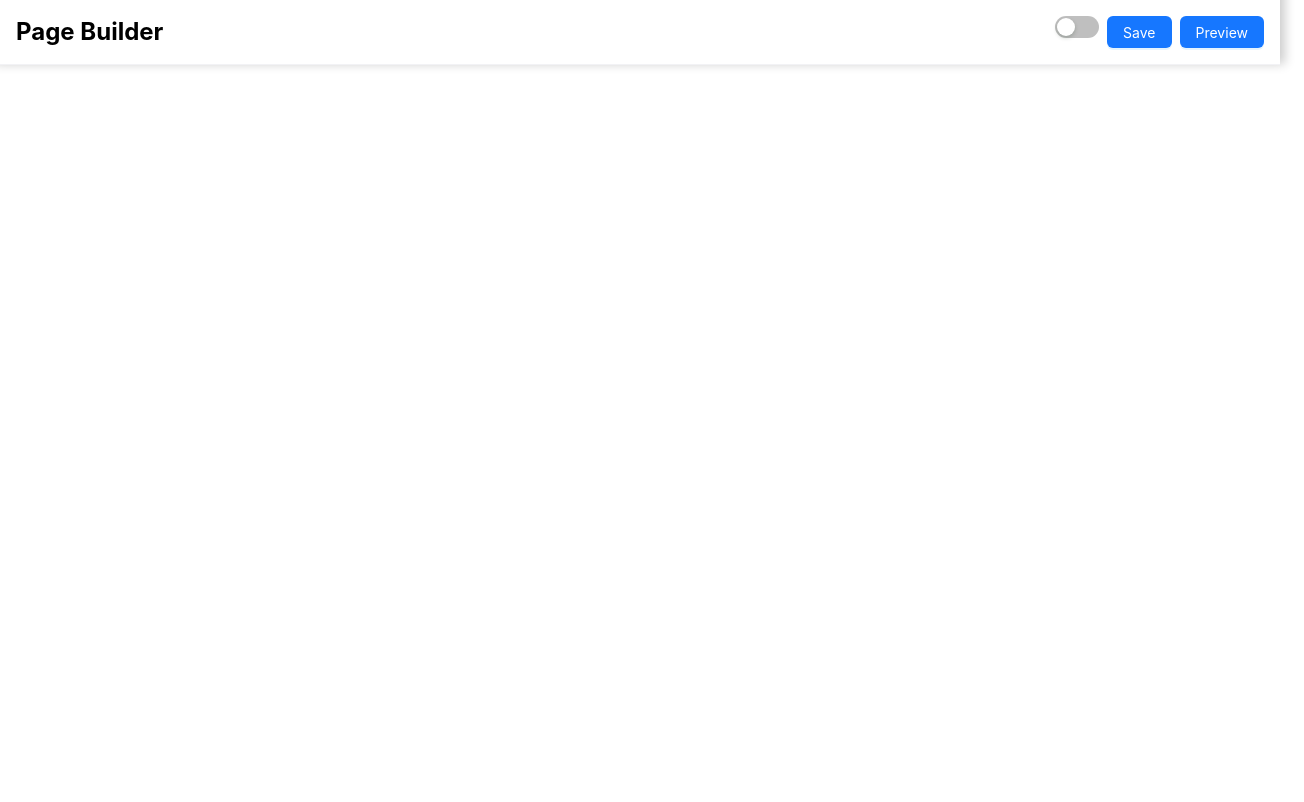
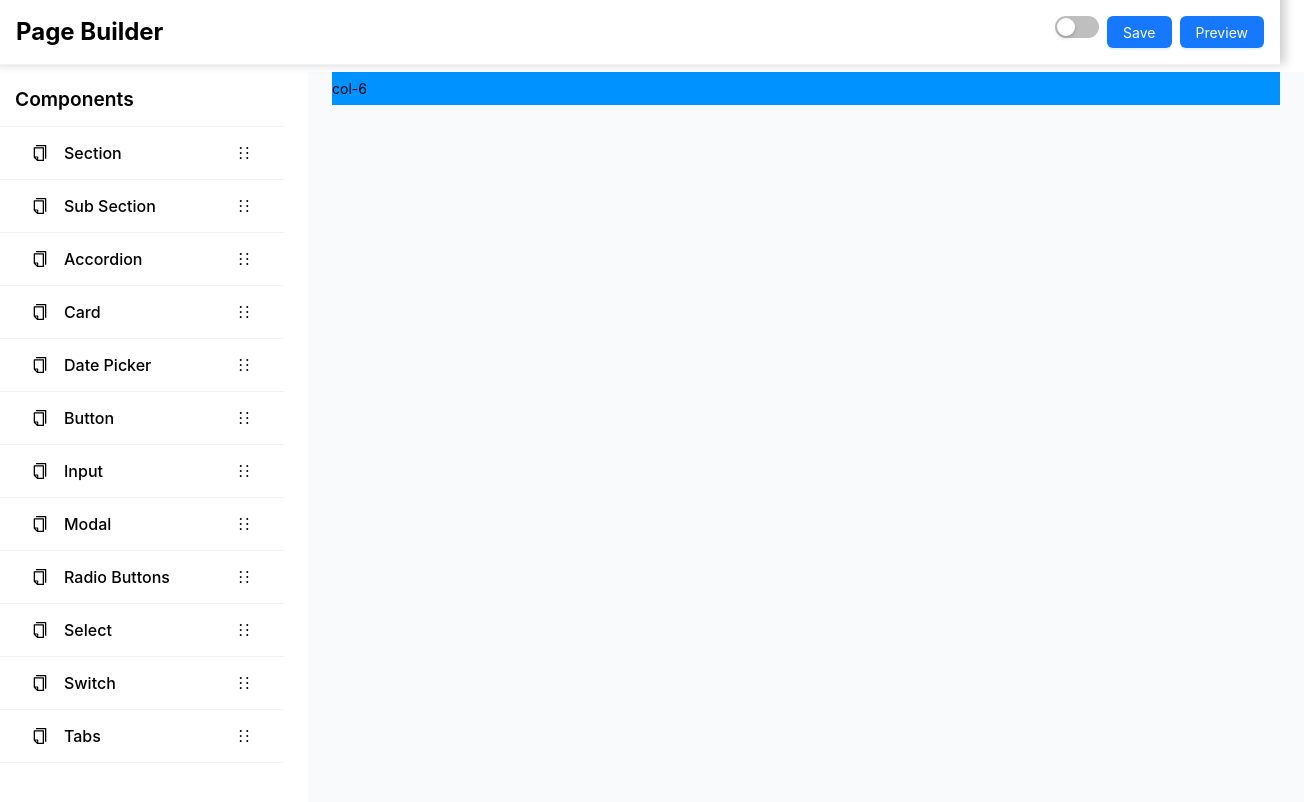
Before and after one commit to killcodeX/react-page-builder-v2, a React (Create React App) app in the folder pagebuilder/: page / in a window 1280 px wide. Shown: the top 802 px of the page, 1304 px wide, since content can reach past the window. Built offline with nearby package versions, Linux system fonts and the light colour scheme.

Commit message:
feat: side component list sidebar created

```diff
--- a/pagebuilder/package.json
+++ b/pagebuilder/package.json
@@ -3,6 +3,7 @@
   "version": "0.1.0",
   "private": true,
   "dependencies": {
+    "@ant-design/icons": "^5.2.6",
     "@testing-library/jest-dom": "^5.17.0",
     "@testing-library/react": "^13.4.0",
     "@testing-library/user-event": "^13.5.0",
--- a/pagebuilder/src/App.js
+++ b/pagebuilder/src/App.js
@@ -4,6 +4,7 @@ import { DndProvider } from "react-dnd";
 import { HTML5Backend } from "react-dnd-html5-backend";
 import Header from "./Modules/Header";
 import "./App.css";
+import Router from "./Routes";
 
 function App() {
   const { defaultAlgorithm, darkAlgorithm } = theme;
@@ -16,6 +17,7 @@ function App() {
         }}
       >
         <Header isDarkMode={isDarkMode} setIsDarkMode={setIsDarkMode}/>
+        <Router />
       </ConfigProvider>
     </DndProvider>
   );
--- a/pagebuilder/src/Components/ComponentLists/index.jsx
+++ b/pagebuilder/src/Components/ComponentLists/index.jsx
@@ -1,12 +1,38 @@
-import React from 'react'
+import React from 'react';
+import { components } from "./list"
+import "./style.css";
+import { useDrag } from 'react-dnd';
+import { HolderOutlined } from '@ant-design/icons';
+
 
 export default function ComponentList() {
     return (
         <div className='component-list'>
             <div className='component-list-header'>Components</div>
             <div className='component-list-column'>
-                {/* {components.map(item => <Component key={item.id} handleComponentAdd={handleComponentAdd} item={item}/>)} */}
+                {components.map(item => <ComponentCards item={item} />)}
             </div>
         </div>
     )
 }
+
+function ComponentCards({item}){
+    const [{isDragging}, drag] = useDrag(() => ({
+        type: item.component,
+        item: item,
+        collect: monitor => ({
+          isDragging: !!monitor.isDragging(),
+        }),
+      }))
+    return(
+        <div className='component-card-container' ref={drag}>
+            <div className='left-side-component-card-container'>
+                <div className='component-card-ontainer-icon'>{item.icon}</div>
+                <div className='component-card-container-label'>{item.label}</div>
+            </div>
+            <div className='right-side-component-card-container'>
+            <HolderOutlined />
+            </div>
+        </div>
+    )
+}
--- /dev/null
+++ b/pagebuilder/src/Components/ComponentLists/list.js
@@ -0,0 +1,82 @@
+import { v4 as uuid } from 'uuid';
+import { CopyOutlined } from '@ant-design/icons';
+// import { VscSymbolConstant, VscSymbolEnum, VscBold } from "react-icons/vsc";
+
+export const components = [
+    {
+        id:uuid(),
+        label:'Section',
+        component:'section',
+        icon:<CopyOutlined />,
+    },
+    {
+        id:uuid(),
+        label:'Sub Section',
+        component:'sub-section',
+        icon:<CopyOutlined />,
+    },
+    {
+        id:uuid(),
+        label:'Accordion',
+        component:'accordion',
+        icon:<CopyOutlined />,
+    },
+    {
+        id:uuid(),
+        label:'Card',
+        component:'card',
+        icon:<CopyOutlined />,
+    },
+    {
+        id:uuid(),
+        label:'Date Picker',
+        component:'date-picker',
+        icon:<CopyOutlined />,
+    },
+    {
+        id:uuid(),
+        label:'Button',
+        component:'button',
+        icon:<CopyOutlined />,
+    },
+    {
+        id:uuid(),
+        label:'Input',
+        component:'input',
+        icon:<CopyOutlined />,
+    },
+    {
+        id:uuid(),
+        label:'Modal',
+        component:'modal',
+        icon:<CopyOutlined />,
+    },
+    {
+        id:uuid(),
+        label:'Radio Buttons',
+        component:'radio-button',
+        icon:<CopyOutlined />,
+    },
+    {
+        id:uuid(),
+        label:'Select',
+        component:'select',
+        icon:<CopyOutlined />,
+    },
+    {
+        id:uuid(),
+        label:'Switch',
+        component:'switch',
+        icon:<CopyOutlined />,
+    },
+    {
+        id:uuid(),
+        label:'Tabs',
+        component:'tabs',
+        icon:<CopyOutlined />,
+    }
+]
+
+// export const childComponents = [
+
+// ]
--- /dev/null
+++ b/pagebuilder/src/Components/ComponentLists/style.css
@@ -0,0 +1,35 @@
+/* Component List*/
+.component-list {
+    /* position: fixed;
+    left: 0rem; */
+    width: 100%;
+    min-height: 100vh;
+    background-color: #fff;
+  }
+  .component-card-container {
+    display: flex;
+    flex-direction: row;
+    justify-content: space-between;
+    align-items: center;
+    border-bottom: 1px solid #f2f2f5;
+    padding: 16px 32px;
+    font-size: 1rem;
+    font-weight: 500;
+  }
+
+  .left-side-component-card-container{
+    display: flex;
+    align-items: center;
+    gap: 16px;
+  }
+
+  .component-list-header {
+    padding: 15px;
+    border-bottom: 1px solid #f2f2f5;
+    font-size: 1.2rem;
+    font-weight: 600;
+  }
+
+  .right-side-component-container:hover {
+    cursor: pointer;
+  }
--- a/pagebuilder/src/Modules/PageBuilder/index.jsx
+++ b/pagebuilder/src/Modules/PageBuilder/index.jsx
@@ -1,9 +1,24 @@
-import React from 'react';
-import "./style.css"
-import ComponentList from '../Components/ComponentList';
+import React from "react";
+import "./style.css";
+import { Col, Row } from "antd";
+import ComponentList from '../../Components/ComponentLists';
+
+const style = {
+  background: '#0092ff',
+  padding: '8px 0',
+};
 
 export default function PageBuilder() {
   return (
-    <section className='page-builder position-relative'>PageBuilder</section>
-  )
+    <section className="page-builder">
+      <Row gutter={48}>
+        <Col span={6}>
+          <ComponentList/>
+        </Col>
+        <Col span={18} style={{background:"#f8fafc"}}>
+          <div style={style}>col-6</div>
+        </Col>
+      </Row>
+    </section>
+  );
 }
--- a/pagebuilder/src/Modules/PageBuilder/style.css
+++ b/pagebuilder/src/Modules/PageBuilder/style.css
@@ -1,4 +1,5 @@
 /* page builder */
 .page-builder {
-    margin-top: 4rem;
-  }
+  position: relative;
+  margin-top: 4.5rem;
+}
```
Also changed, not shown: pagebuilder/src/Routes.jsx (+6 -6 lines), 1 other file (tests, documents, lock files or other folders).
